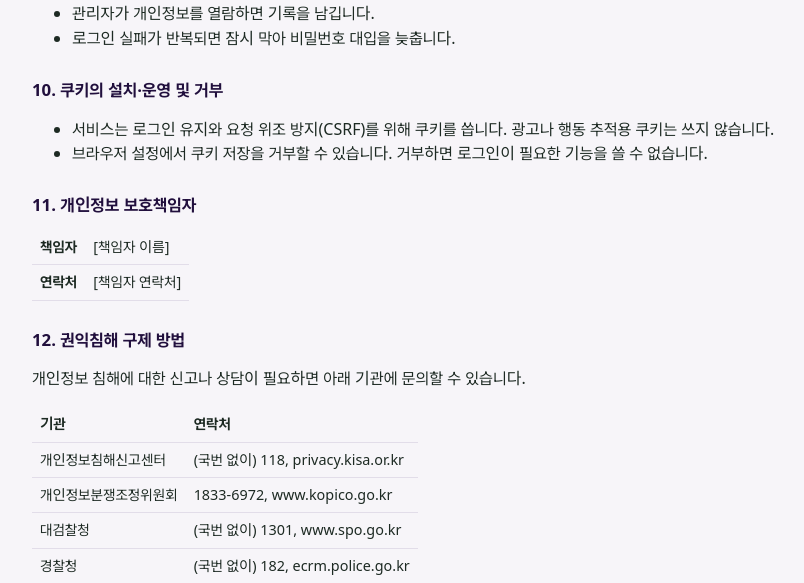
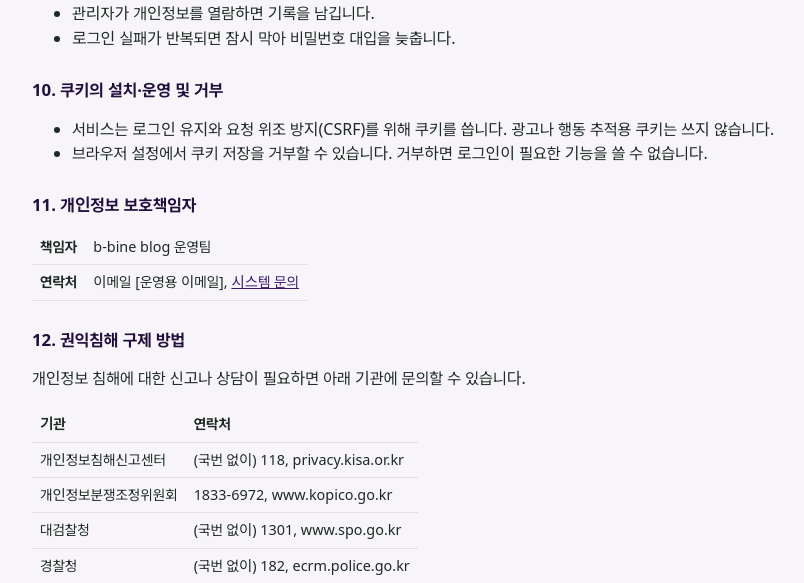
Before and after one commit to b-bine-blog/b-bine-blog, a Spring Boot app: page /privacy.html in a window 1280 px wide. Shown: the part 2209-2792 px from the top of the page, without its empty margins (214-1018 px from the left). Run offline with Spring Boot 4, Linux system fonts and the light colour scheme; data that the repository does not hold is empty; some of the project's set-up classes (security, data sources, template engines, error pages and the like) are left out, and stand-ins take their place; database files in the repository are not loaded; some web fonts are replaced.

Commit message:
개인정보 처리방침: 보호책임자를 운영팀과 시스템 문의로 (4.6)
Co-Authored-By: Claude Opus 5.5 (1M context) <noreply@anthropic.com>
Claude-Session: https://claude.ai/code/session_019Vb8HvN1w7aCh1FhFDLzpU

```diff
--- a/src/main/resources/static/privacy.html
+++ b/src/main/resources/static/privacy.html
@@ -109,8 +109,8 @@
     <h2>11. 개인정보 보호책임자</h2>
     <table>
       <tbody>
-        <tr><th>책임자</th><td>[책임자 이름]</td></tr>
-        <tr><th>연락처</th><td>[책임자 연락처]</td></tr>
+        <tr><th>책임자</th><td>b-bine blog 운영팀</td></tr>
+        <tr><th>연락처</th><td>이메일 [운영용 이메일], <a href="/inquiry.html">시스템 문의</a></td></tr>
       </tbody>
     </table>
 
```
